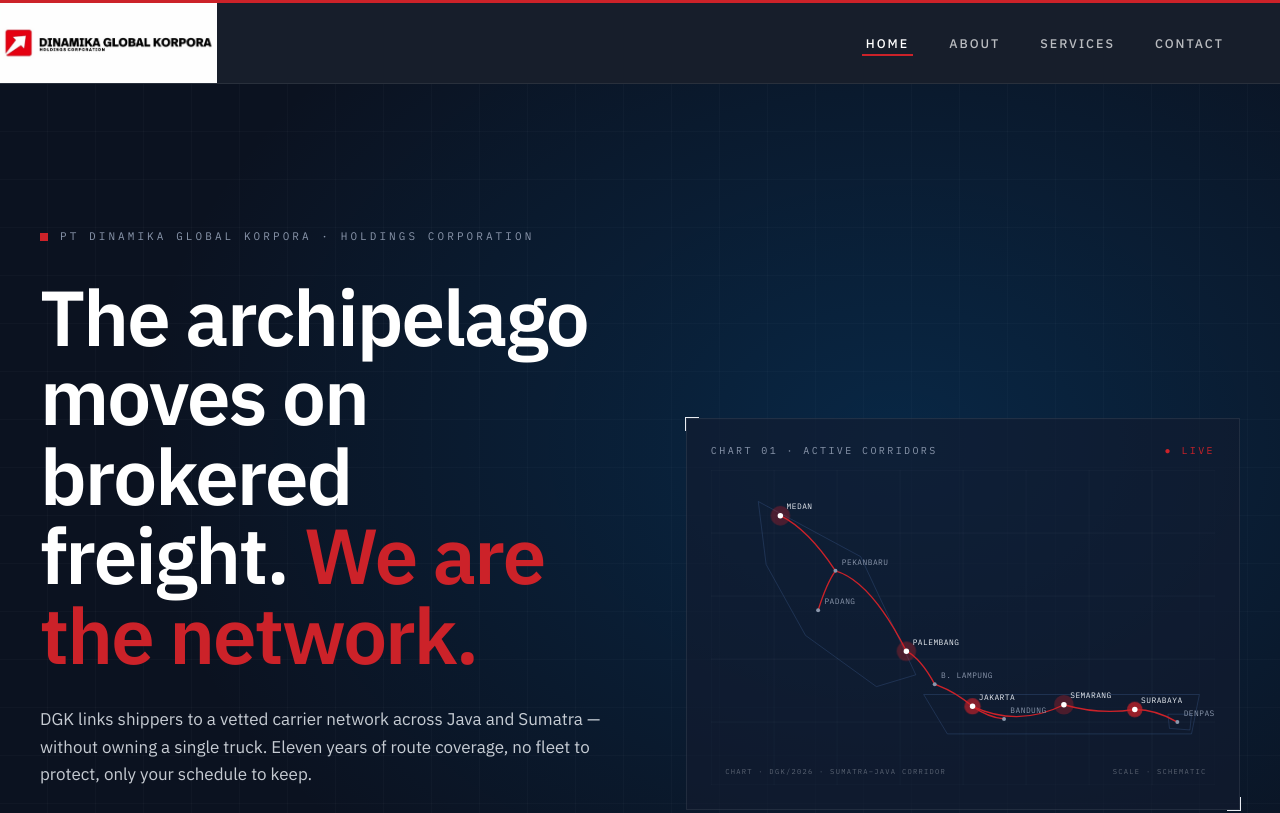
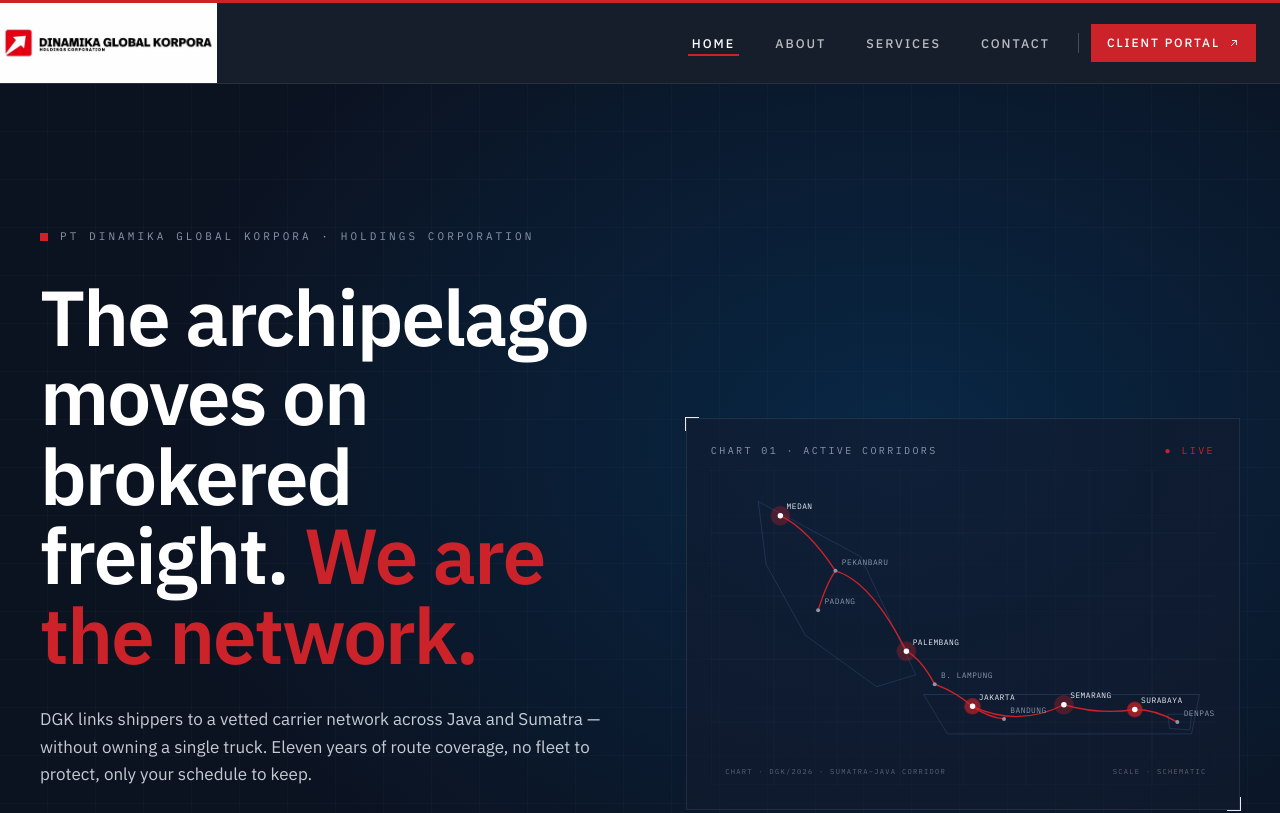
Before and after one commit to rochmanofenna/dgk_website, a Next.js app: page / in a window 1280 px wide. Shown: the top 813 px of the page. Built offline with nearby package versions, Linux system fonts and the light colour scheme.

Commit message:
feat: client portal button in nav linking to erp

```diff
--- a/app/_components/header.tsx
+++ b/app/_components/header.tsx
@@ -17,6 +17,11 @@
   { label: "Services", href: "/services" },
   { label: "Contact", href: "/contact" },
 ]
+
+// TODO(dylan): swap for portal.dinamikaglobalkorpora.com once the
+// custom domain is issued. For the MVP the ERP lives on the vercel
+// preview URL — staff bookmark the portal button, not the URL.
+const PORTAL_URL = "https://dgk-tau.vercel.app/"
 
 /**
  * Site header — sticky navigation with a small scroll-aware reveal. On
@@ -76,8 +81,10 @@
         </Link>
 
         {/* Desktop nav — right-aligned with container-style padding applied
-         * here so the logo can bleed all the way left. */}
-        <nav className="hidden items-center pr-6 md:flex lg:pr-10">
+         * here so the logo can bleed all the way left. The portal button
+         * sits on its own, separated by a hairline rule, because it links
+         * out to a different application (the ERP). */}
+        <nav className="hidden items-center pr-4 md:flex lg:pr-6">
           <ul className="flex items-center gap-2">
             {NAV.map((item) => {
               const active =
@@ -97,6 +104,33 @@
               )
             })}
           </ul>
+          <span
+            aria-hidden
+            className={`mx-3 block h-5 w-px ${
+              tone === "light" ? "bg-fog" : "bg-white/20"
+            }`}
+          />
+          <a
+            href={PORTAL_URL}
+            target="_blank"
+            rel="noopener noreferrer"
+            className="group inline-flex items-center gap-2 bg-brand-red px-4 py-2.5 text-[12px] font-medium uppercase tracking-[0.16em] text-white transition-colors hover:bg-brand-red-deep focus-visible:outline focus-visible:outline-2 focus-visible:outline-offset-2 focus-visible:outline-brand-red"
+          >
+            Client portal
+            <svg
+              aria-hidden
+              viewBox="0 0 24 24"
+              className="h-3 w-3 transition-transform duration-200 group-hover:translate-x-0.5 group-hover:-translate-y-0.5"
+            >
+              <path
+                d="M7 17 L17 7 M9 7 H17 V15"
+                fill="none"
+                stroke="currentColor"
+                strokeWidth="1.75"
+                strokeLinecap="square"
+              />
+            </svg>
+          </a>
         </nav>
 
         {/* Mobile trigger — right-aligned inside the bar, matching the
@@ -172,6 +206,23 @@
               )
             })}
           </ul>
+          <a
+            href={PORTAL_URL}
+            target="_blank"
+            rel="noopener noreferrer"
+            className="mt-3 flex items-center justify-between gap-2 border-t border-fog bg-brand-red px-4 py-3 text-[13px] font-medium uppercase tracking-[0.14em] text-white"
+          >
+            <span>Client portal</span>
+            <svg aria-hidden viewBox="0 0 24 24" className="h-3.5 w-3.5">
+              <path
+                d="M7 17 L17 7 M9 7 H17 V15"
+                fill="none"
+                stroke="currentColor"
+                strokeWidth="1.75"
+                strokeLinecap="square"
+              />
+            </svg>
+          </a>
         </nav>
       </div>
     </header>
```
